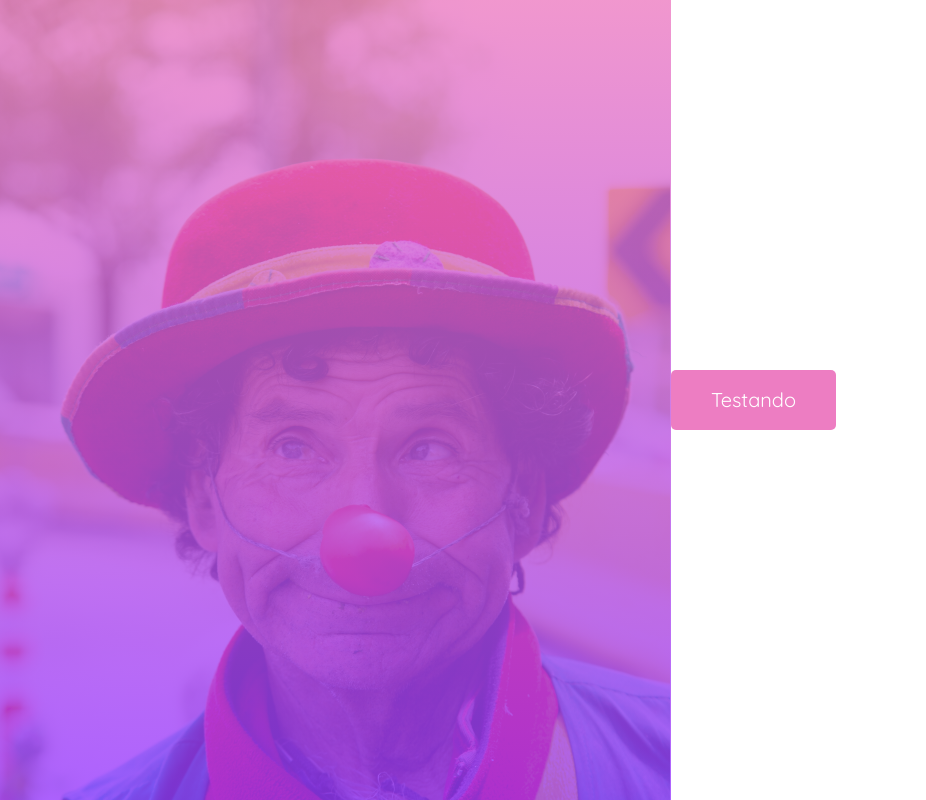
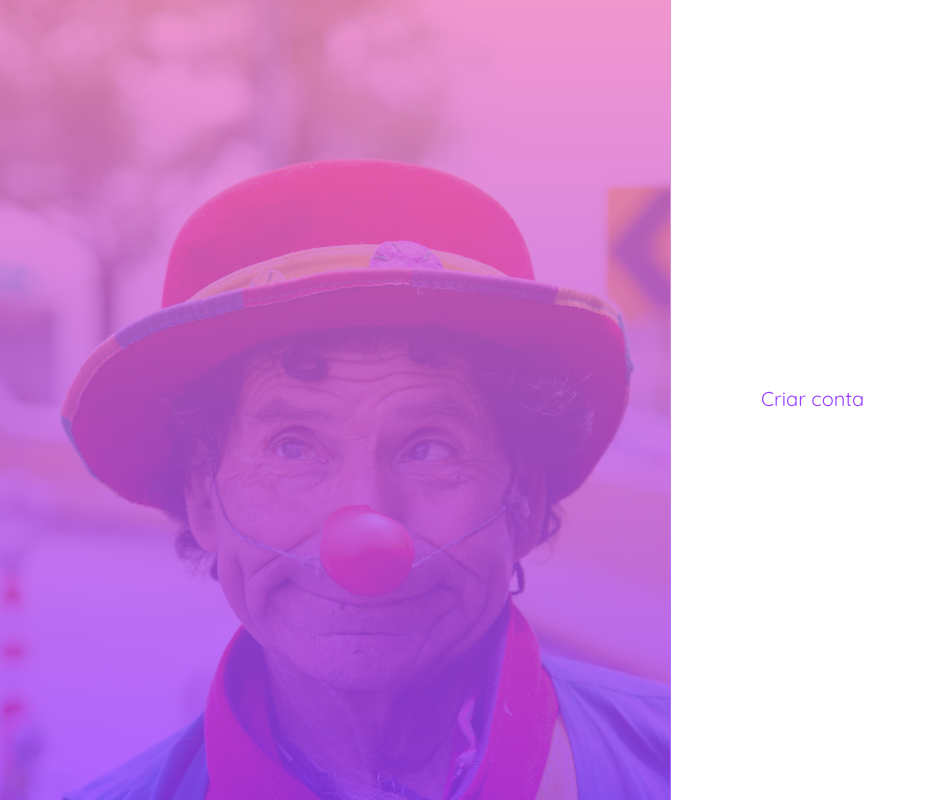
Before and after one commit to gbombassaro/triider-animator, a React (Create React App) app: page / in a window 1280 px wide. Shown: the whole page, without its empty margins (0-926 px from the left). Built offline with nearby package versions, Linux system fonts and the light colour scheme.

Commit message:
Ajusta os botões da home

```diff
--- a/src/pages/home.js
+++ b/src/pages/home.js
@@ -2,6 +2,7 @@ import React from 'react';
 import styled from 'styled-components';
 import Button from '../styled/Button';
 import queries from '../utils/queries';
+import colors from '../utils/colors'
 
 const Container = styled.div`
   display: flex;
@@ -13,10 +14,15 @@ const Container = styled.div`
 const ContentContainer = styled.div`
   z-index: 1;
   position: absolute;
+  width: calc(100vw - 80px);
+  padding-left: 40px;
+  padding-right: 40px;
   @media (min-width: ${queries.lg}) {
+    width: unset;
     position: unset;
     display: flex;
     z-index: 0;
+    padding-left: 50px;
   }
 `
 
@@ -52,7 +58,8 @@ const Home = props => {
       <ImageContainer>
         <LinearMask />
         <ContentContainer>
-          <Button>Testando</Button>
+          <Button buttonColor={colors.white} fontColor={colors.secondary}>Criar conta</Button>
+          <Button variant='outlined' buttonColor={colors.white} fontColor={colors.white}>Entrar</Button>
         </ContentContainer>
       </ImageContainer>
     </Container>
--- a/src/styled/Button.js
+++ b/src/styled/Button.js
@@ -1,46 +1,77 @@
 import styled from 'styled-components';
 import React from 'react';
-import colors from '../utils/colors'
+import colors from '../utils/colors';
+import queries from '../utils/queries';
 
-const ButtonTypography = styled.span`
+export const ButtonTypography = styled.span`
   font-size: ${({size}) => size ? size : '20px'};
   line-height: ${({size}) => size ? size + '2.5px' : '22.5px'};
   font-family: 'Quicksand';
   font-weight: ${({bold}) => bold ? '700' : '400'};
-  color: #ffffff;
+  color: ${({color}) => color ? color : '#ffffff'};
+  margin-left: 40px;
+  margin-right: 40px;
 `
 
 const PrimaryButton = styled.div`
   display: flex;
   align-items: center;
   justify-content: center;
-  background-color: ${colors.primary};
-  padding-left: 40px;
-  padding-right: 40px;
+  background-color: ${({color}) => color ? color : colors.primary};
   height: ${({size}) => size ? size : '60px'};
-  width: max-content;
+  width: ${({fullWidth}) => fullWidth ? '100%' : 'max-content'};
   border-radius: 5px;
   cursor: pointer;
   &:hover {
     opacity: 0.8;
   }
+  @media (max-width: ${queries.md}) {
+    width: 100%;
+  }
 `
 
-const Button = ({bold, children, variant, size}) => {
+const OutlinedButton = styled.div`
+  display: flex;
+  align-items: center;
+  justify-content: center;
+  border-width: 1px;
+  border-color: ${({color}) => color ? color : colors.primary};
+  border-style: solid;
+  height: ${({size}) => size ? size : '60px'};
+  width: ${({fullWidth}) => fullWidth ? '100%' : 'max-content'};
+  border-radius: 5px;
+  cursor: pointer;
+  &:hover {
+    opacity: 0.8;
+  }
+  @media (max-width: ${queries.md}) {
+    width: calc(100% - 1px);
+  }
+`
+
+const Button = ({bold, children, variant, size, fontColor, buttonColor}) => {
   switch(variant) {
-    case 'primary':
+    case 'default':
       return (
-        <PrimaryButton size={size}>
-          <ButtonTypography size={size} bold={bold}>
+        <PrimaryButton size={size} color={buttonColor}>
+          <ButtonTypography size={size} bold={bold} color={fontColor}>
             {children}
           </ButtonTypography>
         </PrimaryButton>
+      )
+    case 'outlined':
+      return (
+        <OutlinedButton size={size} color={buttonColor}>
+          <ButtonTypography size={size} bold={bold} color={fontColor ? fontColor : colors.white}>
+            {children}
+          </ButtonTypography>
+        </OutlinedButton>
       )
   }
 }
 
 Button.defaultProps = {
-  variant: 'primary'
+  variant: 'default'
 }
 
 export default Button;
--- a/src/utils/colors.js
+++ b/src/utils/colors.js
@@ -1,6 +1,7 @@
 const colors = {
   primary: "#ED7DC2",
-  secondary: "#993CFF"
+  secondary: "#993CFF",
+  white: "#FFFFFF"
 }
 
 export default colors;
```
